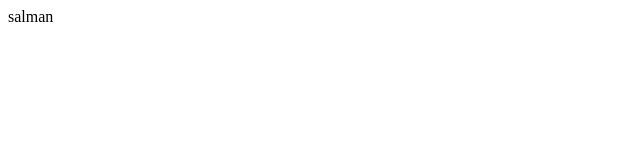
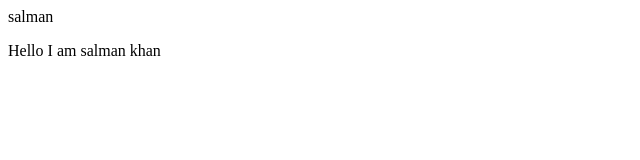
Before and after one commit to mosalman123/localrepo, a plain HTML site: page index.html in a window 1280 px wide. Shown: the whole page, without its empty margins (0-640 px from the left). Drawn offline with Linux system fonts and the light colour scheme.

Commit message:
This is my name

```diff
--- a/index.html
+++ b/index.html
@@ -1 +1,2 @@
 <p>salman</p>
+<p>Hello I am salman khan</p>
```
